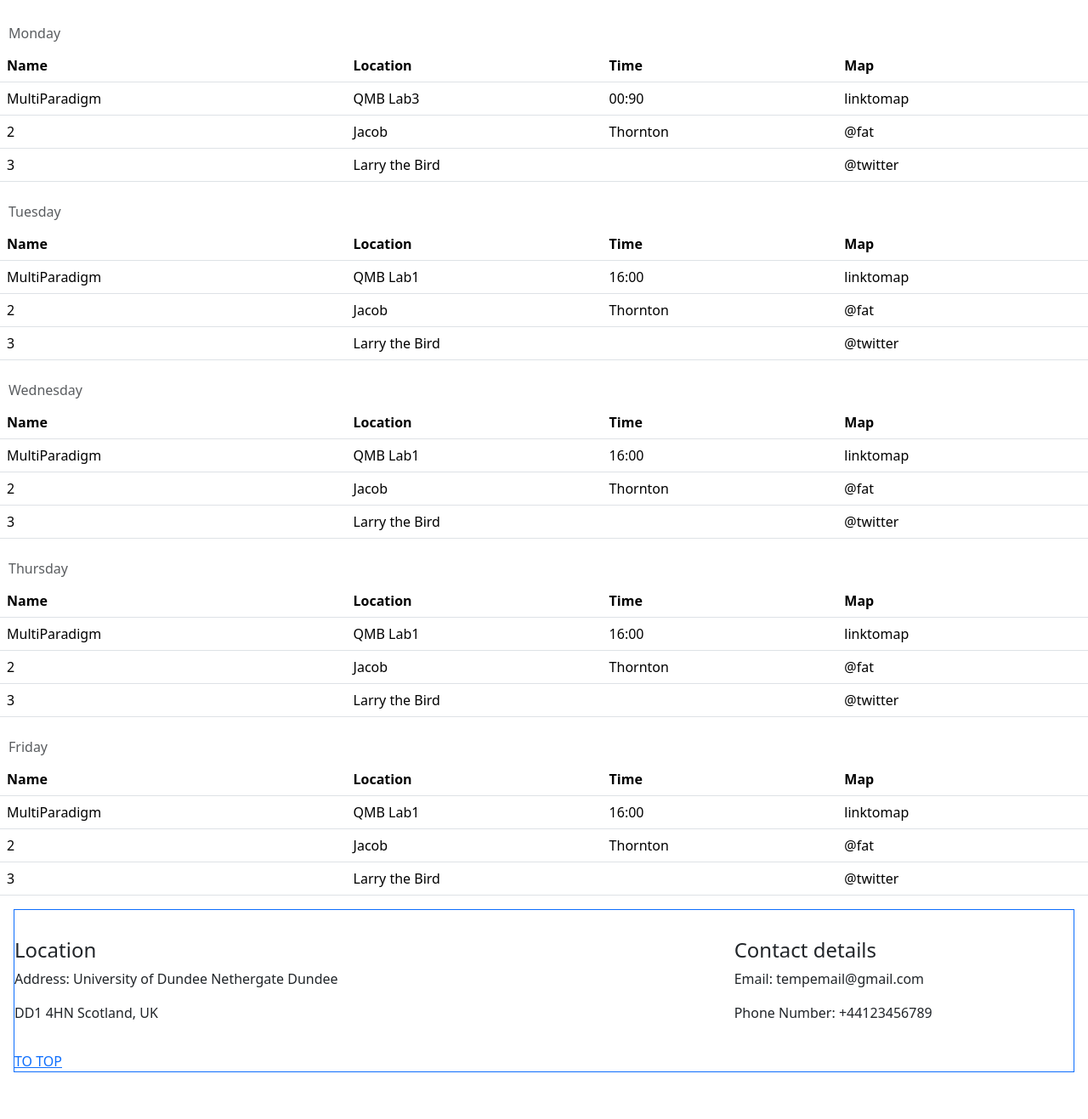
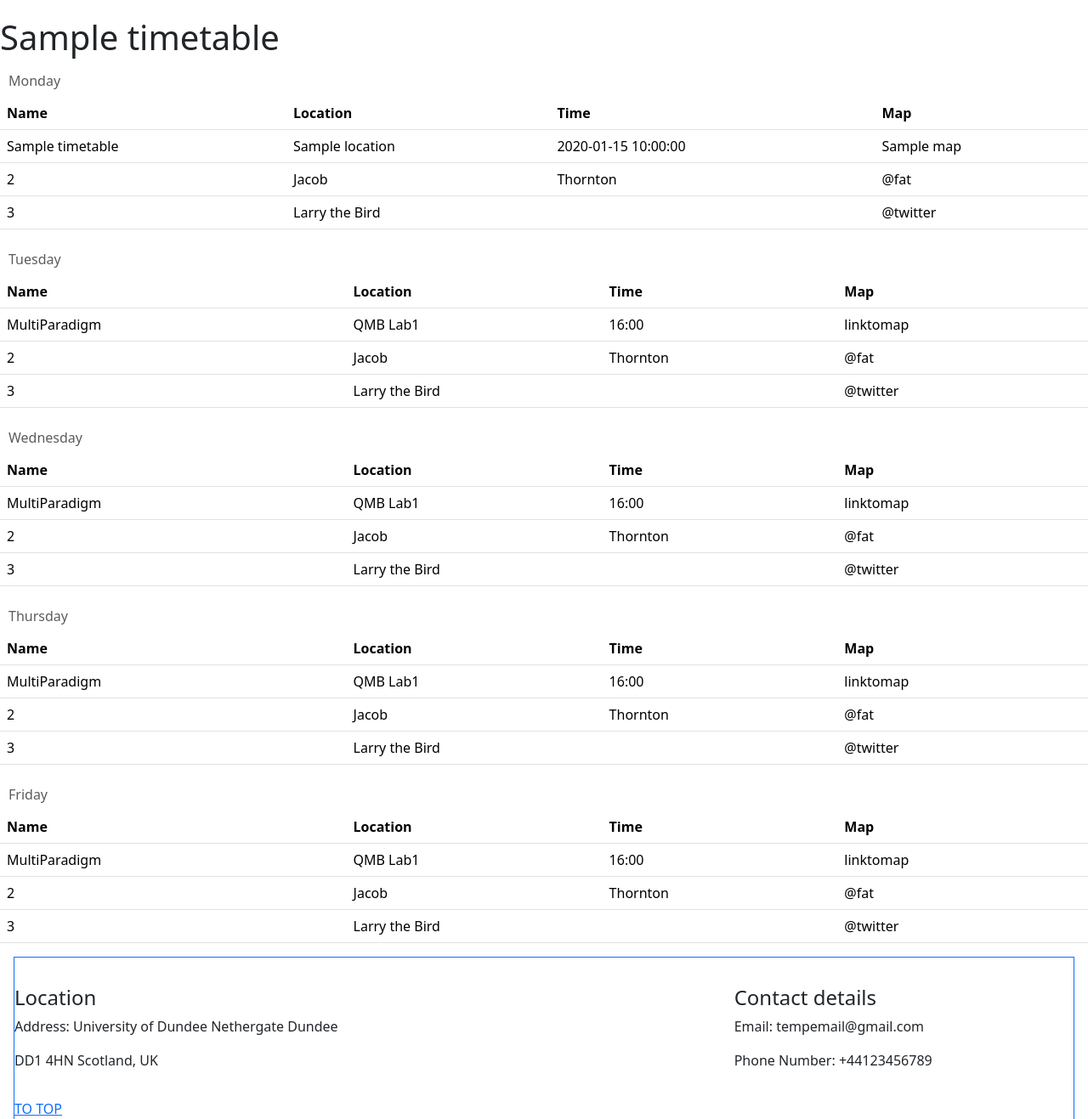
Before and after one commit to stoib/QuackAthon25, a Flask app: template templates/timetable.html in a window 1280 px wide. Shown: the part 110-1427 px from the top of the page at 85% size. Before the commit the page ends 1372 px from the top, so only its background shows below. Run offline with Flask 3, Linux system fonts and the light colour scheme; the template is opened without the code that fills it: most values are stand-ins (such as "Sample title", 1, 10 or a date in 2020); some libraries are stand-ins or nearby versions.

Commit message:
got timetables to print repeadetly, bugs are present

```diff
--- a/app.py
+++ b/app.py
@@ -1,20 +1,40 @@
 from flask import Flask, render_template
+from timetable import *
 
 #store society data here for now, maybe store it somewhere else later, or in a file
-# societyData = [
-#         {'name':"board games club", 'description':"play board games etc etc etc"}
-#         {'name':"computing society", 'description':"buncha nerds"}
-#         {'name':"esports society", 'description':"also nerds but videogames"}]
-
+classData = [
+        {'id':1, 'name':"multiParadigm", 'location':"dalhousie LG05", 'time': "08:00", "map": "link"},
+        {'id':2, 'name':"Database", 'location':"QMB lab 3", 'time': "08:00", "map": "link"},
+        {'id':3, 'name':"UserDesign", 'location':"dalhousie LG105", 'time': "08:00", "map": "link"}
+]
 app = Flask(__name__)
 
-@app.route('/')
-def home():
-    return render_template('base.html')
 
-@app.route('/timetable')
-def timetable():
-    return render_template('timetable.html')
+@app.route('/timetable/<int:student_id>')
+def timetable_detail(student_id):
+    timetable = getTimeTableById(student_id)
+    print(timetable)
+
+    if (timetable != "NULL"):
+        return render_template("timetable.html", timetable=timetable)
+    else:
+        return render_template('no_timetable.html')
+
+@app.route('/societies/<int:society_id>')
+def society_detail(society_id):
+
+    society = getSocietyById(society_id)
+
+    if (society != "NULL"):
+        return render_template('society.html', society=society)
+    else:
+        return render_template('no_society.html')
+
+
+@app.route('/societies')
+def society_list():
+    allSocs = getFullSocietyData()
+    return render_template("societies.html", allSocs=allSocs)
 
 if __name__ == '__main__':
     app.run(debug=True, host='0.0.0.0', port=8000)
--- a/templates/timetable.html
+++ b/templates/timetable.html
@@ -11,12 +11,13 @@
       </tr>
     </thead>
     <tbody>
-        {% for recipe in recipes %}
+        <h1>{{ timetable.name }}</h1>
+        {% for index in timetable %}
             <tr>
-                <td scope="row">MultiParadigm</td>
-                <td>QMB Lab3</td>
-                <td>00:90</td>
-                <td>linktomap</td>
+                <td scope="row">{{ timetable.name }}</td>
+                <td>{{ timetable.location }}</td>
+                <td>{{ timetable.time }}</td>
+                <td>{{ timetable.map }}</td>
             </tr>
         {% endfor %}
       <tr>
--- /dev/null
+++ b/timetable.py
@@ -0,0 +1,15 @@
+classData = [
+        {'id':1, 'name':"multiParadigm", 'location':"dalhousie LG05", 'time': "08:00", "map": "link"},
+        {'id':1, 'name':"webdev", 'location':"dalhousie LG05", 'time': "08:00", "map": "link"},
+        {'id':2, 'name':"Database", 'location':"QMB lab 3", 'time': "08:00", "map": "link"},
+        {'id':3, 'name':"UserDesign", 'location':"dalhousie LG105", 'time': "08:00", "map": "link"}
+]
+
+def getTimeTableById(toFind):
+    for i in range (len(classData)):
+        if (classData[i].get('id') == toFind):
+            return classData[i]
+    return "Null"
+
+def getFullTimeTableData():
+    return classData
```
